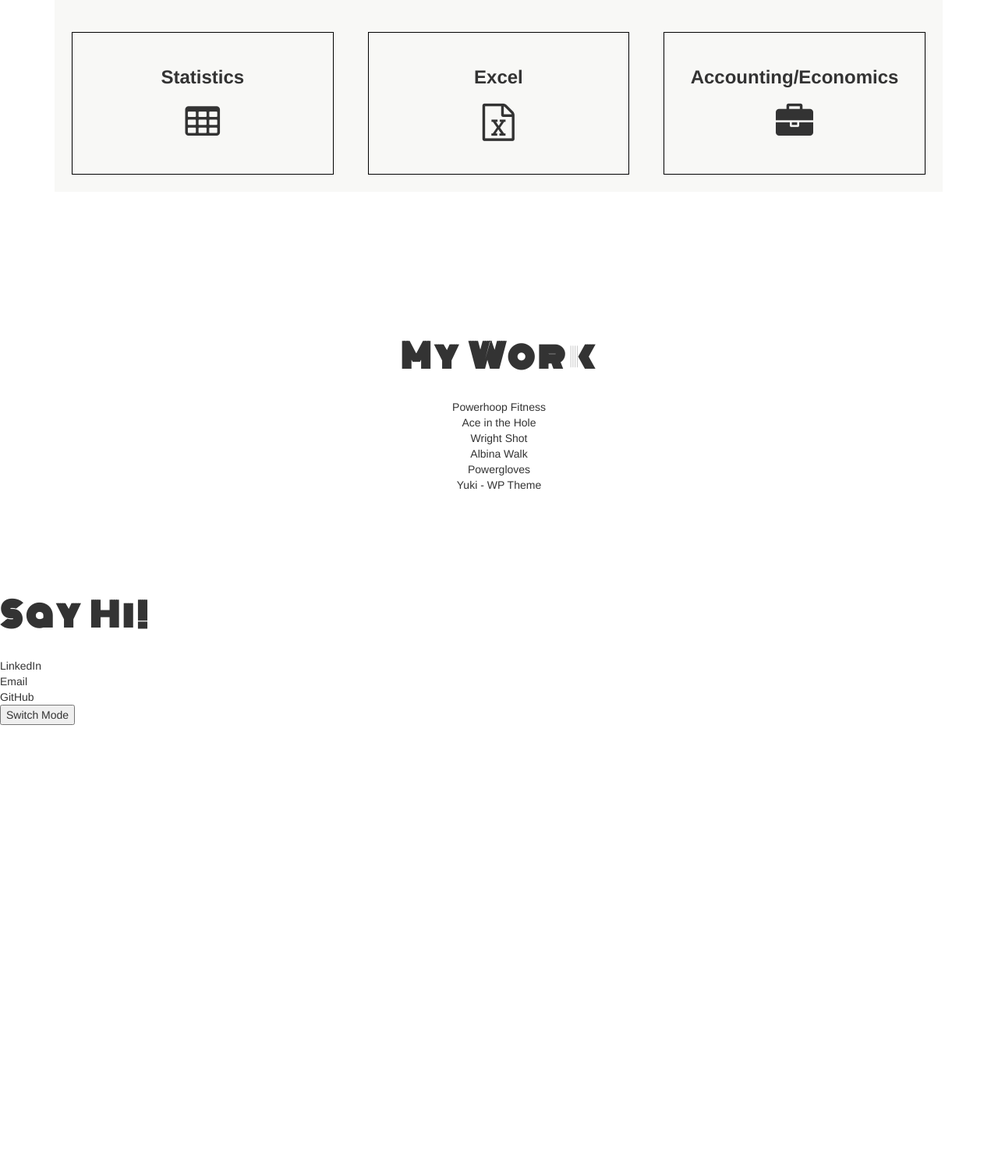
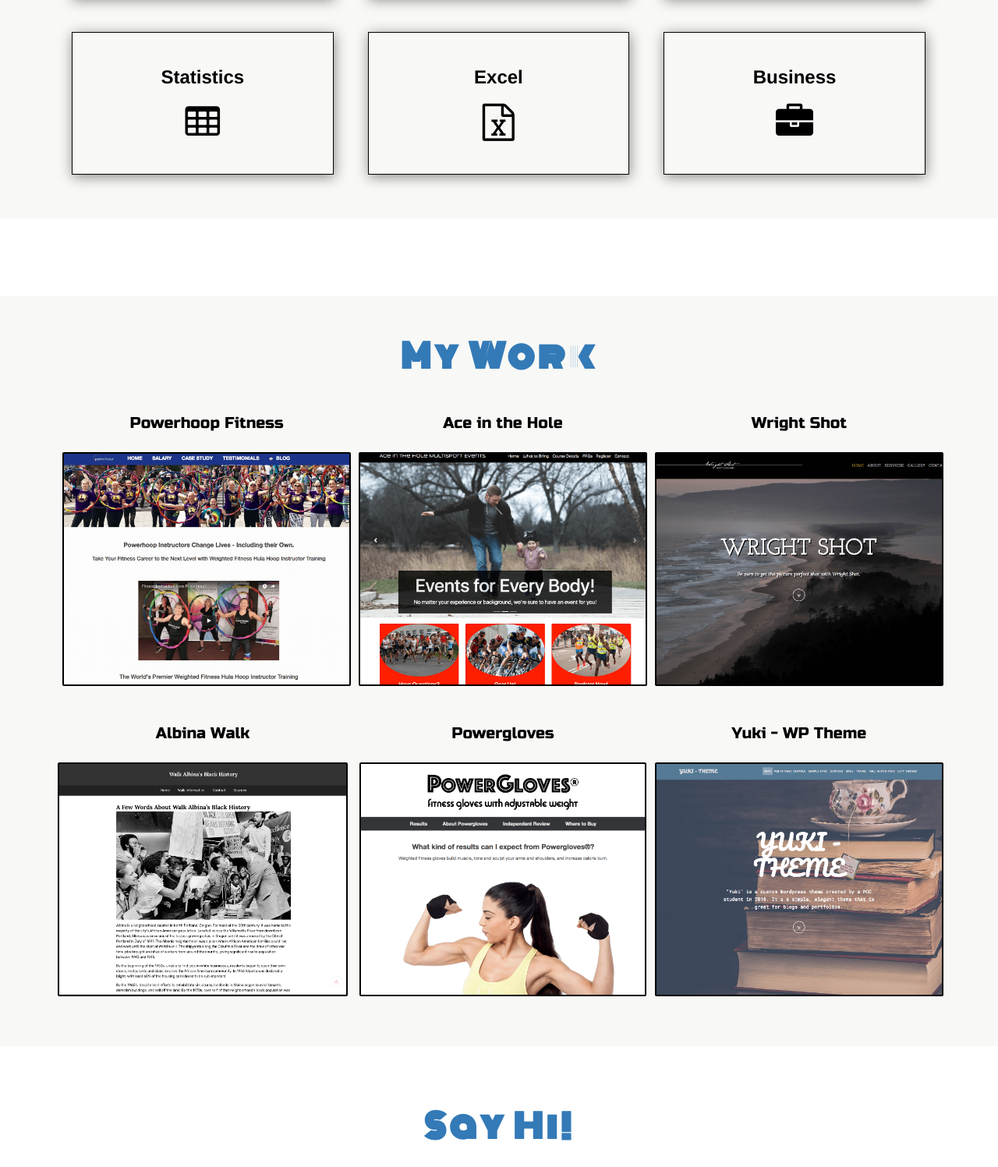
Before and after one commit to laurafriedman/new-portfolio, a plain HTML site: page index.html in a window 1280 px wide. Shown: the part 906-2403 px from the top of the page at 78% size. Before the commit the page ends 1836 px from the top, so only its background shows below. Drawn offline with nearby package versions, Linux system fonts and the light colour scheme.

Commit message:
finish(new-website): final changes
added dark mode, added the rest of the styles and data, added mobile styles

```diff
--- a/app.js
+++ b/app.js
@@ -11,25 +11,25 @@
                 {text: 'HTML5', fontAwesomeIcon: 'fa-html5'},
                 {text: 'PHP', fontAwesomeIcon: 'fa-code'},
                 {text: 'Photoshop', fontAwesomeIcon: 'fa-camera-retro'},
-                {text: 'CSS/LESS/SASS', fontAwesomeIcon: 'fa-css3'},
-                {text: 'Vue.js/Javascript/jQuery', fontAwesomeIcon: 'fa-terminal'},
+                {text: 'LESS/SASS', fontAwesomeIcon: 'fa-css3'},
+                {text: 'Vue.js/jQuery', fontAwesomeIcon: 'fa-terminal'},
                 {text: 'Wordpress', fontAwesomeIcon: 'fa-wordpress'},
                 {text: 'Statistics', fontAwesomeIcon: 'fa-table'},
                 {text: 'Excel', fontAwesomeIcon: 'fa-file-excel-o'},
-                {text: 'Accounting/Economics', fontAwesomeIcon: 'fa-briefcase'},
+                {text: 'Business', fontAwesomeIcon: 'fa-briefcase'},
             ],
             workItems: [
-                {text: 'Powerhoop Fitness'},
-                {text: 'Ace in the Hole'},
-                {text: 'Wright Shot'},
-                {text: 'Albina Walk'},
-                {text: 'Powergloves'},
-                {text: 'Yuki - WP Theme'},
+                {text: 'Powerhoop Fitness', link: 'http://powerhoopfitness.co.uk/', img: 'img/powerhoop.png'},
+                {text: 'Ace in the Hole', link: 'http://laurafriedman.webhostingforstudents.com/cas222/index.html.php', img: 'img/ace.png'},
+                {text: 'Wright Shot', link: 'http://laurafriedman.webhostingforstudents.com/wrightshot/', img: 'img/wrightshot.png'},
+                {text: 'Albina Walk', link: 'http://pcc-webtech.com/albina/index.php', img: 'img/albina.png'},
+                {text: 'Powergloves', link: 'http://powergloves.co.uk/', img: 'img/powergloves.png'},
+                {text: 'Yuki - WP Theme', link: 'http://laurafriedman.webhostingforstudents.com/cas211w/project/', img: 'img/yuki.png'},
             ],
             socialItems: [
-                {text: 'LinkedIn'},
-                {text: 'Email'},
-                {text: 'GitHub'},
+                {text: 'LinkedIn', fontAwesomeIcon: 'fa-linkedin', link: 'https://www.linkedin.com/in/laura-friedman-801472156/'},
+                {text: 'Email', fontAwesomeIcon: 'fa-envelope', link: 'mailto:laura.friedman5@gmail.com'},
+                {text: 'GitHub', fontAwesomeIcon: 'fa-github', link: 'https://github.com/laurafriedman/'},
             ]
         }
     },
--- a/index.html
+++ b/index.html
@@ -44,21 +44,33 @@
             </div>
             <div class="my-work" id="my-work">
                 <h2>My Work</h2>
-                <ul>
-                    <li v-for="item in workItems">
-                        <span>{{ item.text }}</span>
-                    </li>
-                </ul>
+                <div class="container">
+                    <ul>
+                        <li v-for="item in workItems">
+                            <h3>{{ item.text }}</h3>
+                            <a :href="item.link" :title="item.text" target="_blank" class="work-item-link">
+                                <div class="img-overlay"><i class="fa fa-search-plus fa-3x"></i></div>
+                                <img :src="item.img" :alt="item.text">
+                            </a>
+                        </li>
+                    </ul>
+                </div>
             </div>
             <div class="social">
                 <h2>Say Hi!</h2>
                 <ul>
-                    <li v-for="social in socialItems">
-                        <span>{{ social.text }}</span>
+                    <li v-for="social in socialItems" class="social-item">
+                        <a :href="social.link" :title="social.text">
+                            <span class="sr-only">{{ social.text }}</span>
+                            <i :class="['fa', social.fontAwesomeIcon]" aria-hidden="true"></i>
+                        </a>
                     </li>
                 </ul>
             </div>
-            <button @click="toggleLightMode">Switch Mode</button>
+            <button class="switch-mode" @click="toggleLightMode">Switch to {{ lightModeIsOn? 'Dark' : 'Light' }} Mode</button>
+            <footer>
+                <span>Copyright &copy; Laura Friedman {{ new Date().getFullYear() }}</span>
+            </footer>
         </div>
     </body>
     <script src="https://unpkg.com/vue@next"></script>
--- a/styles.css
+++ b/styles.css
@@ -1,24 +1,24 @@
 * {
     box-sizing: border-box;
-  }
-
-  html {
-    font-family: 'Jost', sans-serif;
   }
 
   body {
     margin: 0;
   }
 
-  body::before {
+  .body-wrapper::before {
     content: '';
     position: fixed;
     height: 100%;
     width: 100%;
     z-index: -1;
-    background-image: url('cover-img.jpeg');
+    background-image: url('img/light-bg.jpeg');
     background-position: center;
     background-size: cover;
+  }
+
+  .dark-mode::before {
+    background-image: url('img/dark-bg.jpg');
   }
 
   ul {
@@ -33,19 +33,27 @@
     font-weight: bold;
     padding-bottom: 2.2rem;
     letter-spacing: 0.4rem;
+    color: #337ab7;
   }
 
   header {
     font-family: 'Russo One', sans-serif;
     padding: 1.6rem 0;
-    background-color: #000;
-    color: white;
     text-align: center;
     margin-bottom: 2rem;
     position: fixed;
     top: 0;
     width: 100%;
     z-index: 2;
+    background-color: #F8F8F6;
+    color: black;
+    box-shadow: 0.1rem 0.3rem 1.6rem #888888;
+  }
+
+  .dark-mode header {
+    background-color: #0a0a0a;
+    color: white;
+    box-shadow: 0.1rem 0.3rem 1.6rem #0a0a0a;
   }
 
   .header-wrapper {
@@ -60,7 +68,13 @@
   }
 
   .header-text {
-    font-size: 3rem;
+    font-size: 2rem;
+  }
+
+  @media only screen and (min-width: 768px) {
+    .header-text {
+      font-size: 3rem;
+    }
   }
 
   .navigation {
@@ -72,19 +86,29 @@
 
   .navigation li {
     padding-left: 1.6rem;
-    font-size: 2.2rem;
+    font-size: 1.6rem;
     letter-spacing: 0.1rem;
     position: relative;
   }
 
+  @media only screen and (min-width: 768px) {
+    .navigation li {
+      font-size: 2.2rem;
+    }
+  }
+
   .navigation li:not(:first-child)::before {
     content: '';
-    border-left: 0.2rem white solid;
+    border-left: 0.2rem black solid;
     position: absolute;
     left: 0.5rem;
     top: 0.2rem;
     width: 0.1rem;
     height: 80%;
+  }
+
+  .dark-mode .navigation li:not(:first-child)::before {
+    border-left: 0.2rem white solid;
   }
 
   .hero {
@@ -99,21 +123,39 @@
 
   h1 {
     text-transform: uppercase;
-    font-size: 5.4rem;
+    font-size: 3.4rem;
+  }
+
+  .dark-mode h1 {
+    color: white;
   }
 
   .subtitle {
     display: flex;
     align-items: center;
     justify-content: center;
-    font-size: 2.6rem;
+    font-size: 1.8rem;
     flex-wrap: wrap;
+  }
+
+  @media only screen and (min-width: 768px) {
+    h1 {
+      font-size: 5.4rem;
+    }
+
+    .subtitle {
+      font-size: 2.6rem;
+    }
   }
 
   .subtitle li {
     padding-left: 2.4rem;
     position: relative;
     text-shadow: 0 0 3px #f8f8f6;
+  }
+
+  .dark-mode .subtitle li {
+    color: white;
   }
 
   .subtitle li:not(:first-child)::before {
@@ -123,11 +165,21 @@
     left: 0.5rem;
   }
 
+  .top-skills {
+    margin-bottom: 10rem;
+  }
+
+
   .top-skills, .my-work {
-    margin-bottom: 10rem;
-    background-color: white;
+    color: black;
+    background-color: #F8F8F6;
     text-align: center;
     padding: 3.4rem 0;
+  }
+
+  .dark-mode .top-skills, .dark-mode .my-work {
+    color: white;
+    background-color: #0a0a0a;
   }
 
   .skills {
@@ -136,15 +188,27 @@
   }
 
   .skills li {
-    width: 33.3%;
-    background-color: #f8f8f6;
-    padding: 2.2rem;
-    font-size: 2.4rem;
+    font-size: 1.8rem;
     font-weight: bold;
+    padding: 1rem;
+    width: 100%;
   }
 
   .skills li span {
     display: block;
+    font-size: 1.6rem;
+  }
+
+  @media only screen and (min-width: 768px) {
+    .skills li {
+      font-size: 2.4rem;
+      width: 33.3%;
+      padding: 2.2rem;
+    }
+
+    .skills li span {
+      font-size: 2.4rem;
+    }
   }
 
   .skills li i {
@@ -156,14 +220,145 @@
     border: 0.1rem solid black;
     padding: 4rem 1rem;
     min-height: 14.2rem;
+    box-shadow: 0.1rem 0.3rem 1.6rem #888888;
   }
 
-  .light-mode header {
-    background-color: white;
-    color: black;
+  .dark-mode .skill-wrapper {
+    background-color: #1f2122;
+    box-shadow: 0.1rem 0.3rem 1.6rem black;
   }
 
-  .dark-mode header {
-    background-color: black;
+  .my-work h3 {
+    font-family: 'Russo One', sans-serif;
+    padding-bottom: 1.6rem;
+    font-size: 2rem;
+  }
+
+  .my-work ul {
+    display: flex;
+    flex-wrap: wrap;
+  }
+
+  .my-work li {
+    width: auto;
+    margin: 0 auto;
+    padding-left: 0;
+  }
+
+  .my-work img {
+    max-width: 100%;
+    border: 0.2rem solid black;
+    border-radius: 0.2rem;
+    object-fit: cover;
+    height: 30rem;
+    width: 37.5rem;
+  }
+
+  @media only screen and (min-width: 768px) {
+    .my-work li {
+      width: 33.3%;
+      padding-left: 1rem;
+      padding-bottom: 3rem;
+    }
+
+    .my-work img {
+      width: auto;
+    }
+  }
+
+  .my-work li:nth-child(4n) {
+    padding-left: 0;
+  }
+
+
+  .dark-mode .my-work img {
+    border: 0.2rem solid #1F2223;
+  }
+
+  .img-overlay {
+    opacity: 0;
+    position: absolute;
+    top: 0;
+    left: 0;
+    width: 100%;
+    height: 100%;
+    background-color: #337ab7;
+    color: white;
+    display: flex;
+    align-items: center;
+    justify-content: center;
+    transition: all 0.3s ease;
+  }
+
+  .work-item-link {
+    position: relative;
+    display: block;
+  }
+
+  .work-item-link:hover .img-overlay {
+    opacity: 100%;
+  }
+
+  .social {
+    display: flex;
+    flex-direction: column;
+    align-items: center;
+    justify-content: center;
+    padding: 6rem 0;
+  }
+
+  .social ul {
+    display: flex;
+    align-items: center;
+    justify-content: space-between;
+  }
+
+  .dark-mode .social h2 {
     color: white;
   }
+
+  .social-item {
+    font-size: 3.4rem;
+    padding: 1rem 1.8rem;
+    border: 0.2rem solid black;
+    display: flex;
+    align-items: center;
+    justify-content: center;
+    margin-left: 1rem;
+  }
+
+  .dark-mode .social-item {
+    border: 0.2rem solid white;
+  }
+
+  .social-item:first-child {
+    margin-left: 0;
+  }
+
+  .social-item:hover, .social-item:active, .social-item:focus {
+    color: white;
+  }
+
+  .switch-mode {
+    position: fixed;
+    bottom: 0.8rem;
+    right: 0.8rem;
+    padding: 1rem 0.8rem;
+    background-color: #337ab7;
+    color: white;
+    max-width: 13.4rem;
+    font-size: 1.6rem;
+    font-family: 'Russo One', sans-serif;
+  }
+
+  footer {
+    background-color: #F8F8F6;
+    color: black;
+    padding: 2rem 0;
+    text-align: center;
+  }
+
+  .dark-mode footer {
+    background-color: #0a0a0a;
+    color: white;
+  }
```
Also changed, not shown: img/ace.png (added), img/albina.png (added), img/dark-bg.jpg (added), img/light-bg.jpeg (added), img/powergloves.png (added), img/powerhoop.png (added), img/wrightshot.png (added), img/yuki.png (added).
